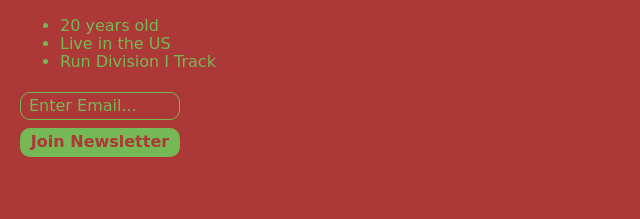
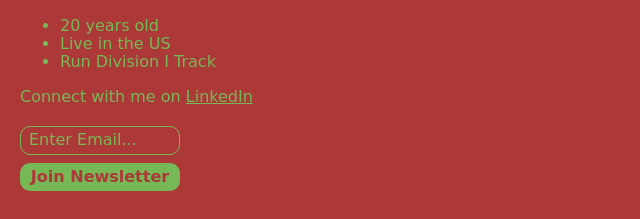
Before and after one commit to sameerdas1/personal-site, a plain HTML site: page index.html in a window 1280 px wide. Shown: the part 701-920 px from the top of the page, without its empty margins (0-640 px from the left). Before the commit the page ends 886 px from the top, so only its background shows below. Drawn offline with nearby package versions, Linux system fonts and the light colour scheme; a web font is replaced by a local one.

Commit message:
Update index.html

```diff
--- a/index.html
+++ b/index.html
@@ -18,6 +18,7 @@
             <li>Live in the US</li>
             <li>Run Division I Track</li>
         </ul>
+        <p>Connect with me on <a href = "https://www.linkedin.com/in/sameer-das-687b50196">LinkedIn</a></p>
         <input type="text" placeholder="Enter Email...">
         <button type="button">Join Newsletter</button>
     </body>
```
